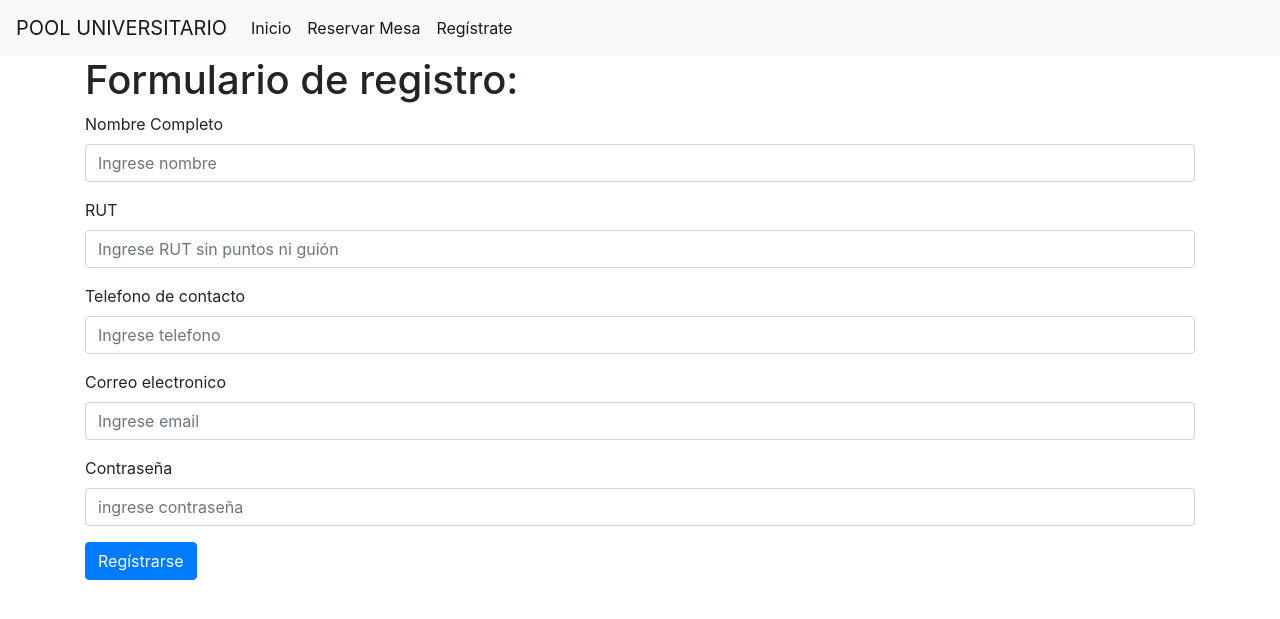
After one commit to IN3501/tarea-2-grupo15, a Django app: template grupo15prim/miapp/templates/registro.html in a window 1280 px wide. The commit adds this page. Shown: the top 619 px of the page. Run offline with Django 3.2, Linux system fonts and the light colour scheme; the template is opened without the code that fills it, so the values that code supplies are empty; some libraries are stand-ins or nearby versions.

Commit message:
agrega regístro

```diff
--- a/grupo15prim/miapp/templates/home.html
+++ b/grupo15prim/miapp/templates/home.html
@@ -5,6 +5,6 @@ Inicio
 {% endblock title %}
 
 {% block content %}
-Bienvenide al curso
+Inicia sesión
 
 {% endblock content %}
--- /dev/null
+++ b/grupo15prim/miapp/templates/registro.html
@@ -0,0 +1,47 @@
+{% extends 'navbar.html' %}
+{% block title %}
+Regístrate
+{% endblock title %}
+
+{% block content %}
+<div id="descripcion" class="container">
+    <h1>Formulario de registro:</h1>
+
+    <form action="/envio" method="POST" autocomplete="off">  {% csrf_token %}
+
+    <div class="form-group">
+      <label for="exampleInputEmail1">Nombre Completo</label>
+      <input type="text" class="form-control" id="exampleText" placeholder="Ingrese nombre" name="inputText">
+    </div>
+
+    <div class="form-group">
+      <label for="exampleNumber">RUT</label>
+      <input type="number" class="form-control" id="exampleNumber" placeholder="Ingrese RUT sin puntos ni guión" name="inputNumber">
+    </div>
+
+    <div class="form-group">
+      <label for="exampleNumber">Telefono de contacto</label>
+      <input type="number" class="form-control" id="exampleNumber" placeholder="Ingrese telefono" name="inputNumber2">
+    </div>
+
+    <div class="form-group">
+      <label for="exampleInputEmail1">Correo electronico</label>
+      <input type="email" class="form-control" id="exampleEmail" placeholder="Ingrese email" name="inputEmail">
+    </div>
+
+    <div class="form-group">
+      <label for="exampleInputPassword1">Contraseña</label>
+      <input type="password" class="form-control" id="examplePassword" placeholder="ingrese contraseña" name="inputPassword">
+    </div>
+
+
+
+
+    <div class="form-group">
+    <button type="submit" class="btn btn-primary">Regístrarse</button>
+    </div>
+
+
+    </form>
+</div>
+{% endblock content %}
--- a/grupo15prim/miapp/templates/reserva.html
+++ b/grupo15prim/miapp/templates/reserva.html
@@ -9,7 +9,7 @@ Reservar Mesa
 <div id="descripcion" class="container">
     <h1>Reservacion de Mesas </h1>
 
-    <form action="/mostrar_resultado" method="POST" autocomplete="off">  {% csrf_token %}
+    <form action="/envio" method="POST" autocomplete="off">  {% csrf_token %}
 
     <div class="form-group">
       <label for="exampleInputEmail1">Nombre</label>
--- a/grupo15prim/miapp/urls.py
+++ b/grupo15prim/miapp/urls.py
@@ -4,5 +4,6 @@ from .views import *
 urlpatterns = [
     path('', index, name='index'),
     path('reserva/', reserva, name='reserva'),
-    path('envio/', envioexitoso, name='envioexitoso'),
+    path("envio", recuperar, name='envio'),
+    path('registro/', registro, name='registro'),
 ]
--- a/grupo15prim/templates/navbar.html
+++ b/grupo15prim/templates/navbar.html
@@ -11,10 +11,15 @@
         <li class="nav-item active">
           <a class="nav-link" href="{% url 'index' %}">Inicio</a>
          </li>
-         <li class="nav-item active">
-           <a class="nav-link" href="{% url 'reserva' %}">
+        <li class="nav-item active">
+          <a class="nav-link" href="{% url 'reserva' %}">
            Reservar Mesa</a>
-         </li>
+        </li>
+        <li class="nav-item active">
+          <a class="nav-link" href="{% url 'registro' %}">
+           Regístrate</a>
+        </li>
+
 
       </ul>
     </div>
```
Also changed, not shown: grupo15prim/miapp/templates/envio.html (added, +19 -0 lines), grupo15prim/miapp/templates/envioexitoso.html (deleted, +0 -16 lines), grupo15prim/miapp/templates/pestaña.html (deleted, +0 -9 lines), grupo15prim/miapp/views.py (+15 -2 lines).
